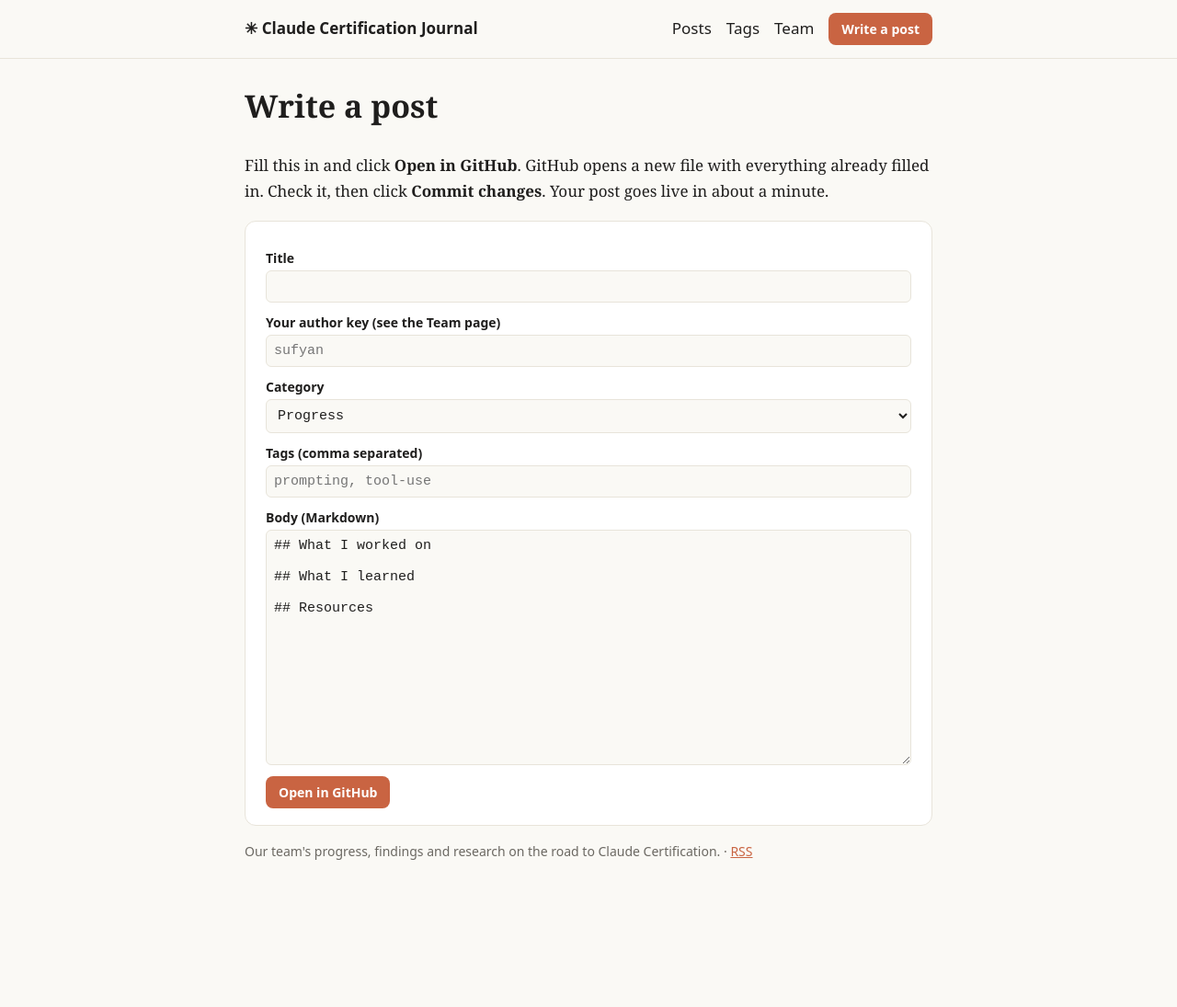
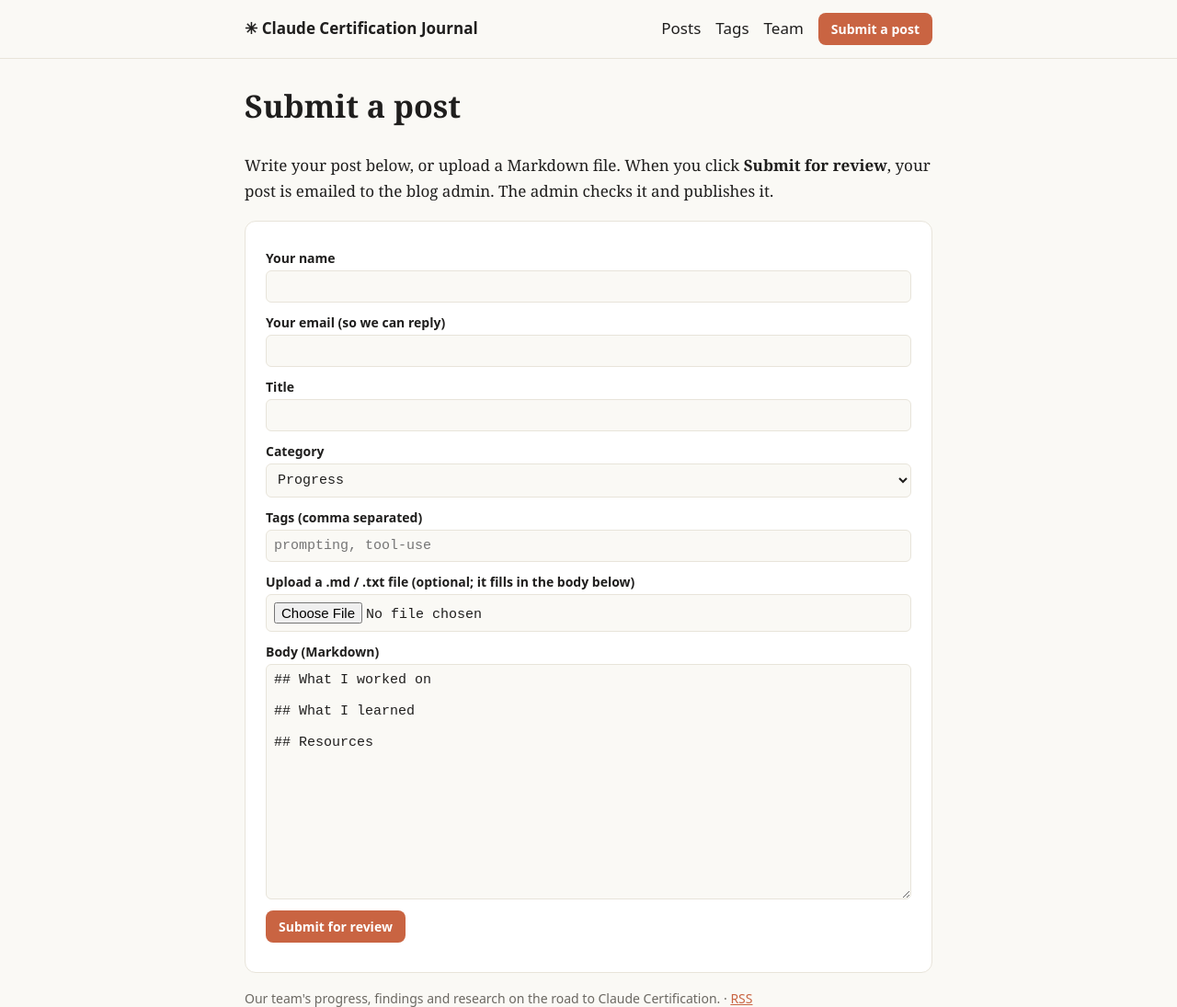
Before and after one commit to sufyanansar/claude-cert-blog, a Jekyll site: the page built from write.html, in a window 1280 px wide. Shown: the whole page at 92% size. Built offline with Jekyll 4.4.1, drawn with Linux system fonts in a browser that asks for light colours; before the commit the page ends 935 px from its top, so only the background shows below that.

Commit message:
Email post submissions for admin review instead of direct commits

```diff
--- a/_config.yml
+++ b/_config.yml
@@ -14,3 +14,6 @@
 
 # Post categories shown as filters on the home page
 categories_list: [Progress, Findings, Research]
+
+# Where "Submit a post" sends submissions (via formsubmit.co)
+submissions_email: sufyanansar2873@gmail.com
--- a/_layouts/default.html
+++ b/_layouts/default.html
@@ -14,7 +14,7 @@
       <a href="{{ '/' | relative_url }}">Posts</a>
       <a href="{{ '/tags/' | relative_url }}">Tags</a>
       <a href="{{ '/team/' | relative_url }}">Team</a>
-      <a href="{{ '/write/' | relative_url }}" class="btn">Write a post</a>
+      <a href="{{ '/write/' | relative_url }}" class="btn">Submit a post</a>
     </nav>
   </div></header>
   <main class="wrap">{{ content }}</main>
--- a/write.html
+++ b/write.html
@@ -1,40 +1,81 @@
 ---
 layout: default
-title: Write a post
+title: Submit a post
 permalink: /write/
 ---
-<h1>Write a post</h1>
-<p>Fill this in and click <b>Open in GitHub</b>. GitHub opens a new file with everything already filled in. Check it, then click <b>Commit changes</b>. Your post goes live in about a minute.</p>
+<h1>Submit a post</h1>
+<p>Write your post below, or upload a Markdown file. When you click <b>Submit for review</b>, your post is emailed to the blog admin. The admin checks it and publishes it.</p>
 
 <form id="w" class="card">
+  <label>Your name <input id="n" required></label>
+  <label>Your email (so we can reply) <input id="e" type="email" required></label>
   <label>Title <input id="t" required></label>
-  <label>Your author key (see the Team page) <input id="a" required placeholder="sufyan"></label>
   <label>Category
     <select id="c">{% for c in site.categories_list %}<option>{{ c }}</option>{% endfor %}</select>
   </label>
   <label>Tags (comma separated) <input id="g" placeholder="prompting, tool-use"></label>
+  <label>Upload a .md / .txt file (optional; it fills in the body below)
+    <input id="f" type="file" accept=".md,.markdown,.txt">
+  </label>
   <label>Body (Markdown)
-    <textarea id="b" rows="14">## What I worked on
+    <textarea id="b" rows="14" required>## What I worked on
 
 ## What I learned
 
 ## Resources
 </textarea>
   </label>
-  <button class="btn" type="submit">Open in GitHub</button>
+  <input type="text" id="hp" style="display:none" tabindex="-1" autocomplete="off">
+  <button class="btn" type="submit" id="s">Submit for review</button>
+  <p id="msg" class="meta"></p>
 </form>
 
 <script>
-  document.getElementById('w').onsubmit = function (e) {
-    e.preventDefault();
-    var v = function (id) { return document.getElementById(id).value.trim(); };
+  var $ = function (id) { return document.getElementById(id); };
+
+  $('f').onchange = function () {
+    var file = this.files[0];
+    if (!file) return;
+    if (file.size > 200000) { $('msg').textContent = 'That file is too large (max 200 KB).'; this.value = ''; return; }
+    file.text().then(function (txt) { $('b').value = txt; });
+  };
+
+  $('w').onsubmit = function (ev) {
+    ev.preventDefault();
+    if ($('hp').value) return; // honeypot: bots fill hidden fields
+    var v = function (id) { return $(id).value.trim(); };
     var date = new Date().toISOString().slice(0, 10);
     var slug = v('t').toLowerCase().replace(/[^a-z0-9]+/g, '-').replace(/^-|-$/g, '');
     var tags = v('g').split(',').map(function (s) { return s.trim(); }).filter(Boolean);
-    var body = '---\nlayout: post\ntitle: "' + v('t').replace(/"/g, '\\"') + '"\n' +
-      'author: ' + v('a') + '\ncategory: ' + v('c') + '\ntags: [' + tags.join(', ') + ']\n---\n\n' +
-      document.getElementById('b').value + '\n';
-    window.open('https://github.com/{{ site.github_user }}/{{ site.repo }}/new/main/_posts?filename=' +
-      date + '-' + slug + '.md&value=' + encodeURIComponent(body), '_blank');
+    var filename = date + '-' + slug + '.md';
+    var markdown = '---\nlayout: post\ntitle: "' + v('t').replace(/"/g, '\\"') + '"\n' +
+      'author: ' + v('n') + '\ncategory: ' + v('c') + '\ntags: [' + tags.join(', ') + ']\n---\n\n' +
+      $('b').value + '\n';
+
+    $('s').disabled = true;
+    $('msg').textContent = 'Sending…';
+    fetch('https://formsubmit.co/ajax/{{ site.submissions_email }}', {
+      method: 'POST',
+      headers: { 'Content-Type': 'application/json', 'Accept': 'application/json' },
+      body: JSON.stringify({
+        _subject: 'Blog submission: ' + v('t'),
+        _template: 'box',
+        _captcha: 'false',
+        _replyto: v('e'),
+        name: v('n'),
+        email: v('e'),
+        title: v('t'),
+        category: v('c'),
+        tags: tags.join(', '),
+        save_as: '_posts/' + filename,
+        markdown_file: markdown
+      })
+    }).then(function (r) { return r.json(); }).then(function (res) {
+      if (String(res.success) !== 'true') throw new Error(res.message || 'failed');
+      $('msg').textContent = 'Thanks! Your post was sent for review.';
+      $('w').reset();
+    }).catch(function (err) {
+      $('msg').textContent = 'Sending failed (' + err.message + '). Please try again later.';
+    }).finally(function () { $('s').disabled = false; });
   };
 </script>
```
Also changed, not shown: _posts/2026-09-17-welcome.md (+3 -3 lines), README.md.
